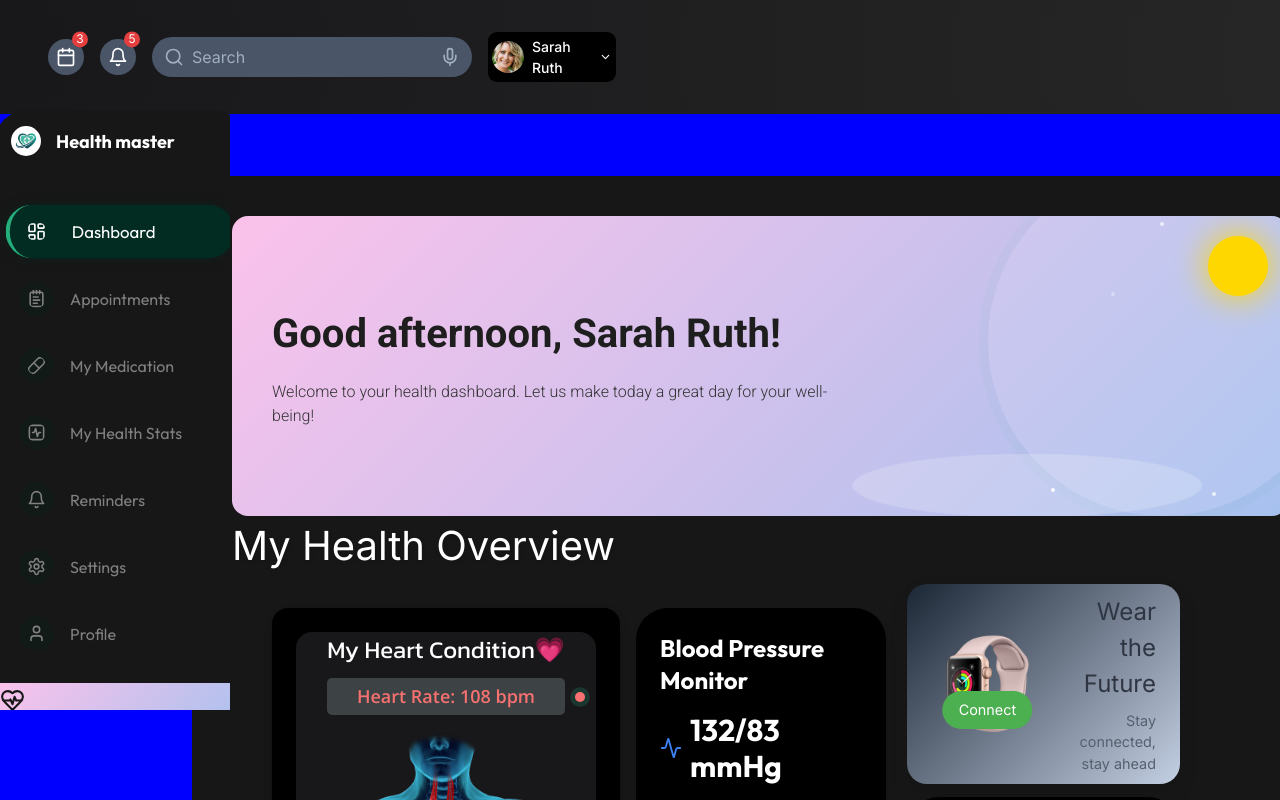
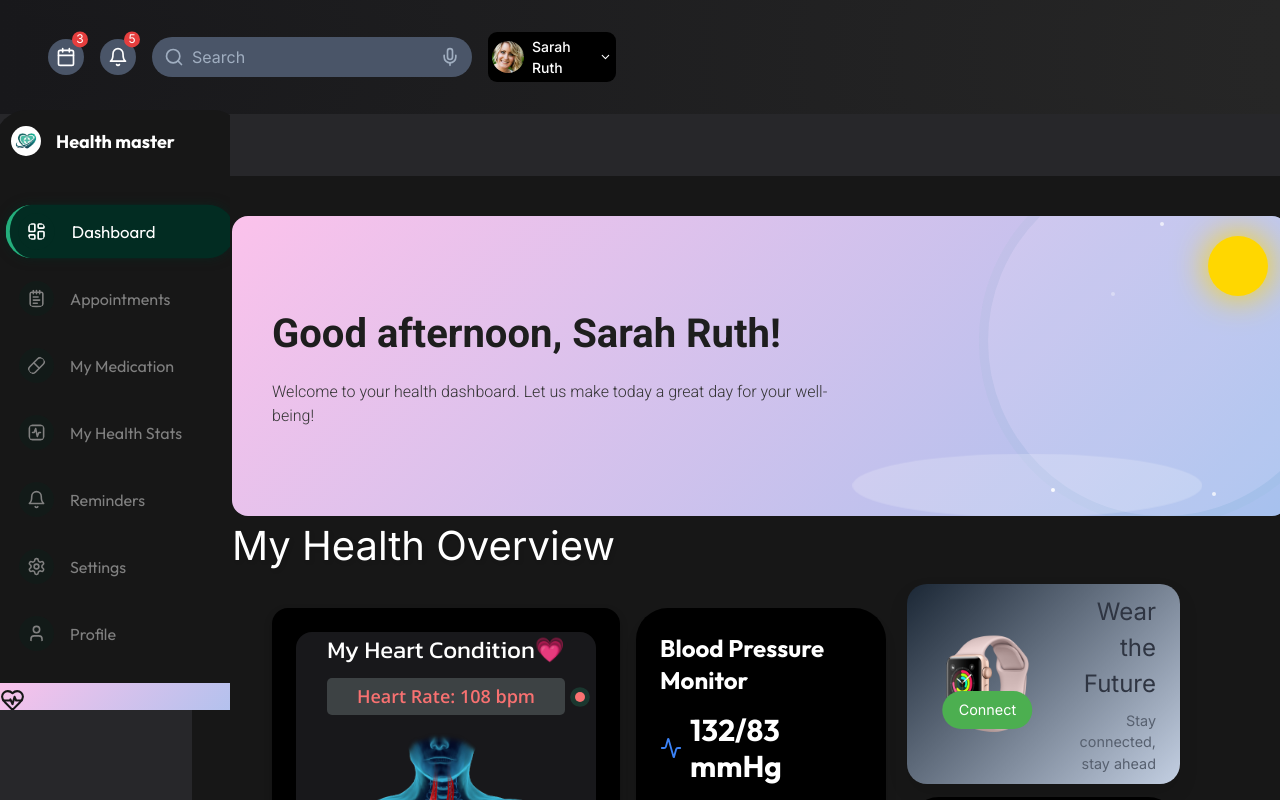
Before and after one commit to CHEGEBB/healthmasterv2, a Next.js app: page /dashboard in a window 1280 px wide. Shown: the top 800 px of the page. Built offline with nearby package versions, Linux system fonts and the light colour scheme.

Commit message:
refactor: Update padding and position of body element in dashboard.scss

```diff
--- a/sass/dashboard.scss
+++ b/sass/dashboard.scss
@@ -54,9 +54,8 @@ body {
   display: flex;
   flex-direction: column;
   min-height: 100vh;
-  background-color: blue;
+  background-color: #27272a;
   @include for-phone-only{
-    background-color: green;
     padding: 0 !important;
     width: 370px;
   }
@@ -186,13 +185,13 @@ body {
       height: 100%;
       border-radius: 0;
       margin: 0;
-      padding: 0;
+      padding: 1rem;
       position: absolute;
-      top: 40%;
+      top: 30%;
       left: 0;
       right: 0;
       bottom: 0;
-      background-color: red;
+      // background-color: red;
     }
 
   }
```
